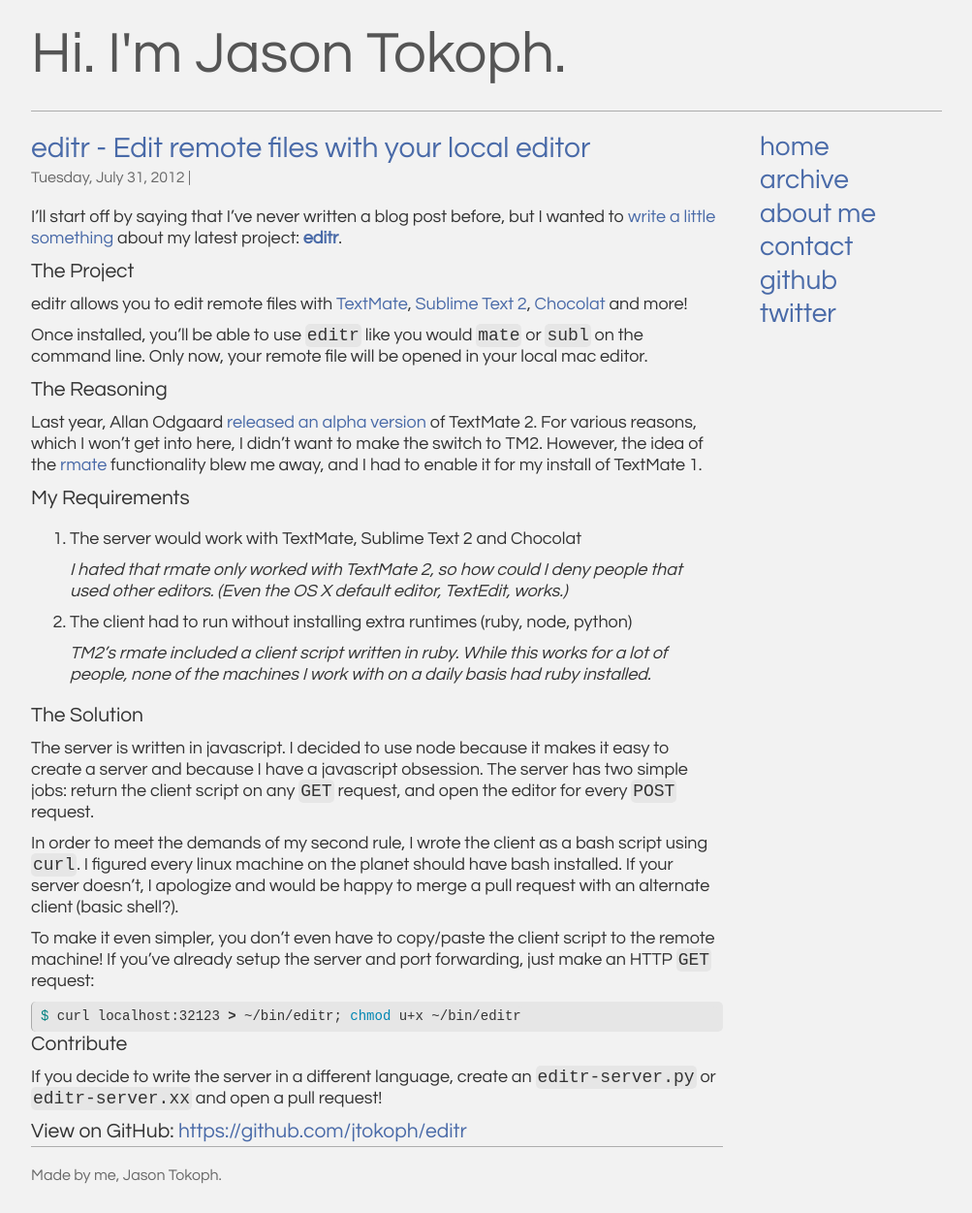
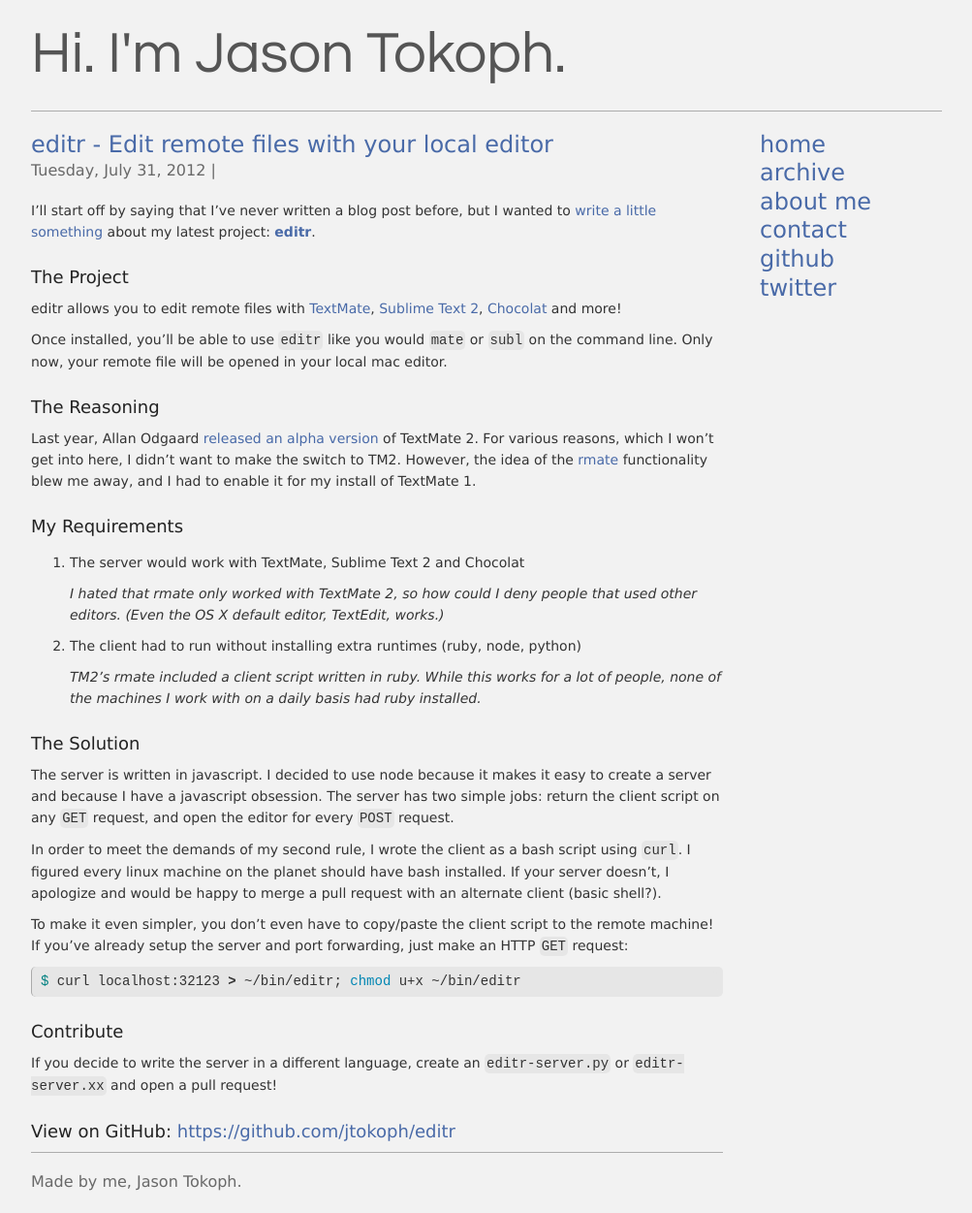
Before and after one commit to jtokoph/jtokoph.github.com, a Jekyll site: the page built from index.html, in a window 1280 px wide. Shown: the whole page at 97% size, without its empty margins (138-1141 px from the left). Built offline with Jekyll 4.4.1, drawn with Linux system fonts in a browser that asks for light colours; nearby versions of some CDN libraries; comment, search, counter and statistics services are not loaded.

Commit message:
Accidentally blew away my css changes. Like a boss.

```diff
--- a/css/master.css
+++ b/css/master.css
@@ -220,11 +220,11 @@
 
 body {
     background-color: #f2f2f2;
-    font-family: "Questrial", Helvetica, Arial, Helvetica, sans-serif;
+    font-family: Verdana, Helvetica, Arial, Helvetica, sans-serif;
     margin: 0px auto;
     max-width:940px;
     color: #333;
-    font-size: 18px;
+    font-size: 14px;
     padding:0 3% 0 3%;
 }
 
@@ -234,7 +234,13 @@
 }
 
 h1 {
-    font-size: 30px;
+    font-size: 24px;
+}
+
+h3 {
+    font-size: 18px;
+    color: #222;
+    margin: 25px 0 10px 0;
 }
 
 h4 {
@@ -254,6 +260,7 @@
     margin-bottom:20px;
     border-bottom:1px solid #adadad;
     color: #555;
+    font-family: "Questrial", Helvetica, Arial, Helvetica, sans-serif;
 }
 
 #container > footer {
@@ -270,7 +277,7 @@
 }
 
 nav > ul > li {
-    font-size: 28px;
+    font-size: 24px;
     padding:none;
     margin:none;
 }
@@ -385,7 +392,11 @@
   }
 
   h4 {
-      font-size: 16px;
+      font-size: 14px;
+  }
+
+  h4 {
+      font-size: 14px;
   }
 
   body {
```
